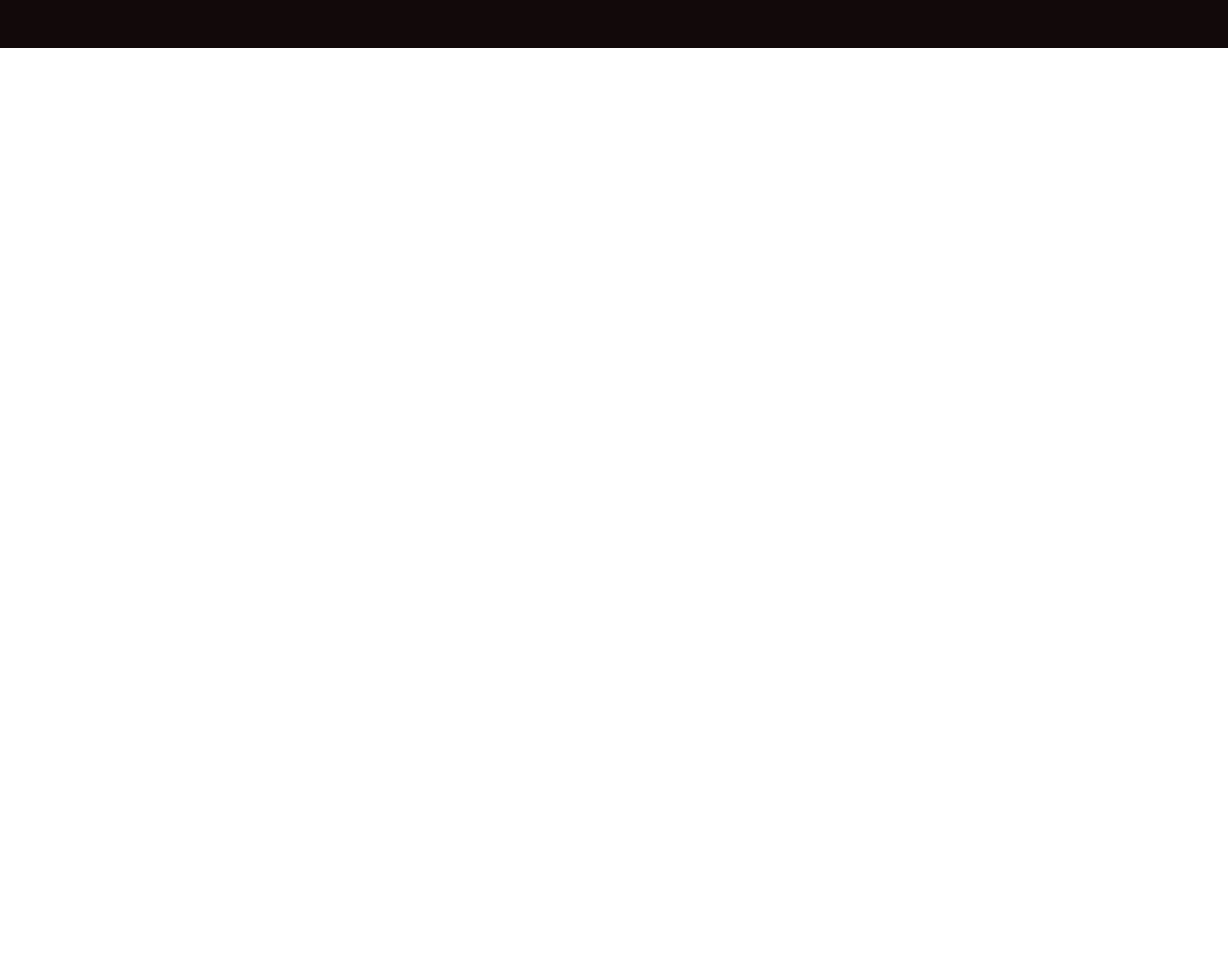
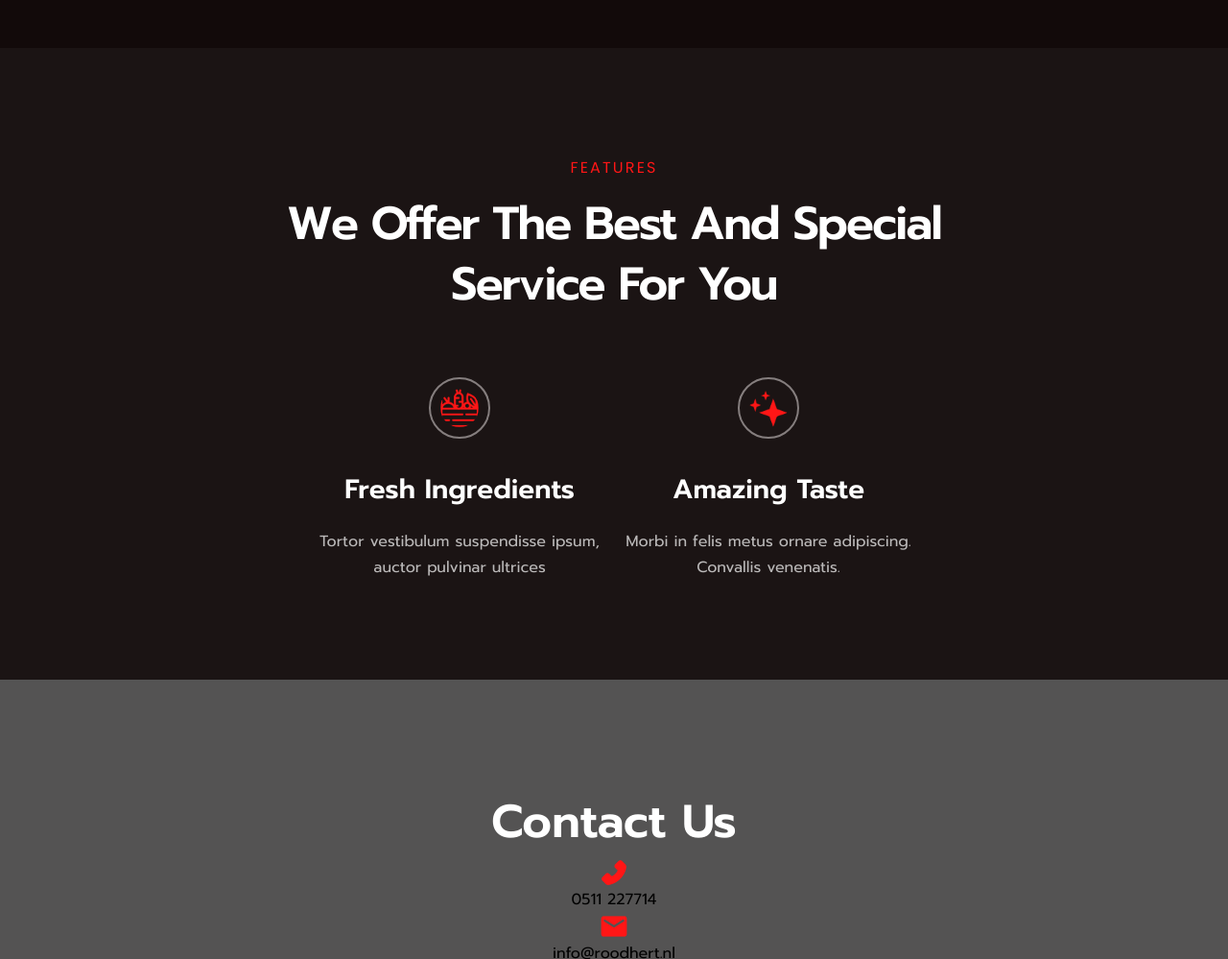
Before and after one commit to Hasan7073/roodhert-project, a plain HTML site: page index.html in a window 1280 px wide. Shown: the part 1494-2493 px from the top of the page at 96% size. Before the commit the page ends 1544 px from the top, so only its background shows below. Drawn offline with Linux system fonts and the light colour scheme.

Commit message:
contact us and spacial section

```diff
--- a/assets/css/style.css
+++ b/assets/css/style.css
@@ -334,3 +334,152 @@ font-family: 'Prompt';
     opacity: 0.5;
     padding-bottom: 27px;
 }
+
+/*===spacial-services-section===*/
+.spacial-services{
+overflow: hidden;
+    background: #1B1414;
+    padding-top: 113px;
+    padding-bottom: 102px;
+}
+
+.spacial-container{
+    max-width: 772px;
+    width: 100%;
+    margin: auto;
+}
+}
+.spacial-text-area{
+
+}
+.spacial-text-area p{
+font-family: 'Poppins';
+    font-style: normal;
+    font-weight: 500;
+    font-size: 16px;
+    line-height: 24px;
+    text-align: center;
+    letter-spacing: 0.135em;
+    text-transform: uppercase;
+    color: #FF1616;
+    padding-bottom: 15px;
+}
+.spacial-text-area h1{
+    font-family: 'Prompt';
+    font-style: normal;
+    font-weight: 600;
+    font-size: 48px;
+    line-height: 131.7%;
+    text-align: center;
+    letter-spacing: -0.04em;
+    text-transform: capitalize;
+    color: #FFFFFF;
+    padding-bottom: 65px;
+}
+.spacial-contant-area{
+    max-width: 644px;
+    width: 100%;
+    margin: auto;
+}
+.spacial-area{
+    float: left;
+    width: 50%;
+    text-align: center;
+    display: inline-block;
+}
+.icon-contant{
+    padding-bottom: 32px;
+}
+.icon-contant img{
+width: 40px;
+    height: 40px;
+    border: 2px solid #857e7e;
+    padding: 10px;
+    border-radius: 50px 50px;
+}
+.text-contant{
+
+}
+.text-contant h1{
+font-family: 'Prompt';
+    font-style: normal;
+    font-weight: 600;
+    font-size: 28px;
+    line-height: 42px;
+    text-align: center;
+    color: #FFFFFF;
+    padding-bottom: 20px;
+}
+.text-contant p{
+    font-family: 'Prompt';
+    font-style: normal;
+    font-weight: 400;
+    font-size: 16px;
+    line-height: 173.5%;
+    text-align: center;
+    color: #FFFFFF;
+    opacity: 0.7;
+}
+/*===contact-section===*/
+
+
+.contact-section{
+overflow: hidden;
+    background: #545353;
+    padding-top: 112px;
+    padding-bottom: 125px;
+}
+.contact-container{
+max-width: 1130px;
+    width: 100%;
+    margin: auto;
+    text-align: center;
+}
+.contact-area{
+
+}
+.contact-area h1{
+font-family: 'Prompt';
+    font-style: normal;
+    font-weight: 600;
+    font-size: 48px;
+    line-height: 73px;
+    /* display: flex; */
+    /* align-items: center; */
+    text-align: center;
+    text-transform: capitalize;
+    color: #FFFFFF;
+}
+
+.contact-contant-area{
+   max-width: 533px;
+    width: 100%;
+    margin: auto;
+    overflow: hidden;
+}
+.info-contant{
+
+}
+.info-contant a{
+
+}
+.info-contant a img{
+
+}
+.info-contant p{
+
+}
+.contact-social{
+
+}
+
+.contact-social-contant{
+
+}
+.contact-social-contant a{
+
+}
+
+.contact-social-contant a img{
+
+}
--- a/index.html
+++ b/index.html
@@ -70,9 +70,6 @@
 				<p>Nagerechten</p>
 			</div>
 			<div class="service-area-middle">
-				<!--comments
-				<div class="service-area-1">
-					-->
 					<p>Rundercarpaccio</p>
 					<p>Zalmcarpaccio</p>
 					<p>Breekbrood</p>
@@ -95,5 +92,63 @@
 			</div>
 		</div>
 	</section>
+	<!--Spacial-services-section-->
+	<section class="spacial-services">
+		<div class="spacial-container">
+			<div class="spacial-text-area">
+				<p>Features</p>
+				<h1>We offer the best and Special service for you</h1>
+			</div>
+			<!--spcial-contant-area-section-->
+			<div class="spacial-contant-area">
+			 <!--spcial-left-area-section-->
+				<div class="spacial-area">
+					<div class="icon-contant">
+						<img src="assets/images/Bucket.png">
+					</div>
+					<div class="text-contant">
+						<h1>Fresh Ingredients</h1>
+						<p>Tortor vestibulum suspendisse ipsum, auctor pulvinar ultrices</p>
+					</div>
+				</div>
+				<!--spcial-right-area-section-->
+				<div class="spacial-area">
+					<div class="icon-contant">
+						<img src="assets/images/Star.png">
+					</div>
+					<div class="text-contant">
+						<h1>Amazing Taste</h1>
+						<p>Morbi in felis metus ornare adipiscing. Convallis venenatis.</p>
+					</div>
+				</div>
+			</div>
+		</div>
+	</section>
+	<!--conatct-section-->
+	<section class="contact-section">
+		<div class="contact-container">
+			<div class="contact-area">
+				<h1>Contact Us</h1>
+				<div class="contact-contant-area">
+					<div class="info-contant">
+						<a href="#"><img src="assets/images/phone.png"></a>
+						<p>0511 227714</p>
+					</div>
+					<div class="info-contant">
+						<a href="#"><img src="assets/images/email.png"></a>
+						<p>info@roodhert.nl</p>
+					</div>
+				</div>
+				<div class="contact-social">
+					<div class="contact-social-contant">
+						<a href="#"><img src="assets/images/facebook-fill.png">Follow us on Facebook</a>
+					</div>
+					<div class="contact-social-contant">
+						<a href="#"><img src="assets/images/instagram-fill.png">Follow us on Instagram</a>
+					</div>
+				</div>
+			</div>
+		</div>
+	</section>
 </body>
 </html>
```
Also changed, not shown: assets/images/Bucket.png (added), assets/images/Star.png (added), assets/images/email.png (added), assets/images/facebook-fill.png (added), assets/images/instagram-fill.png (added), assets/images/phone.png (added).
